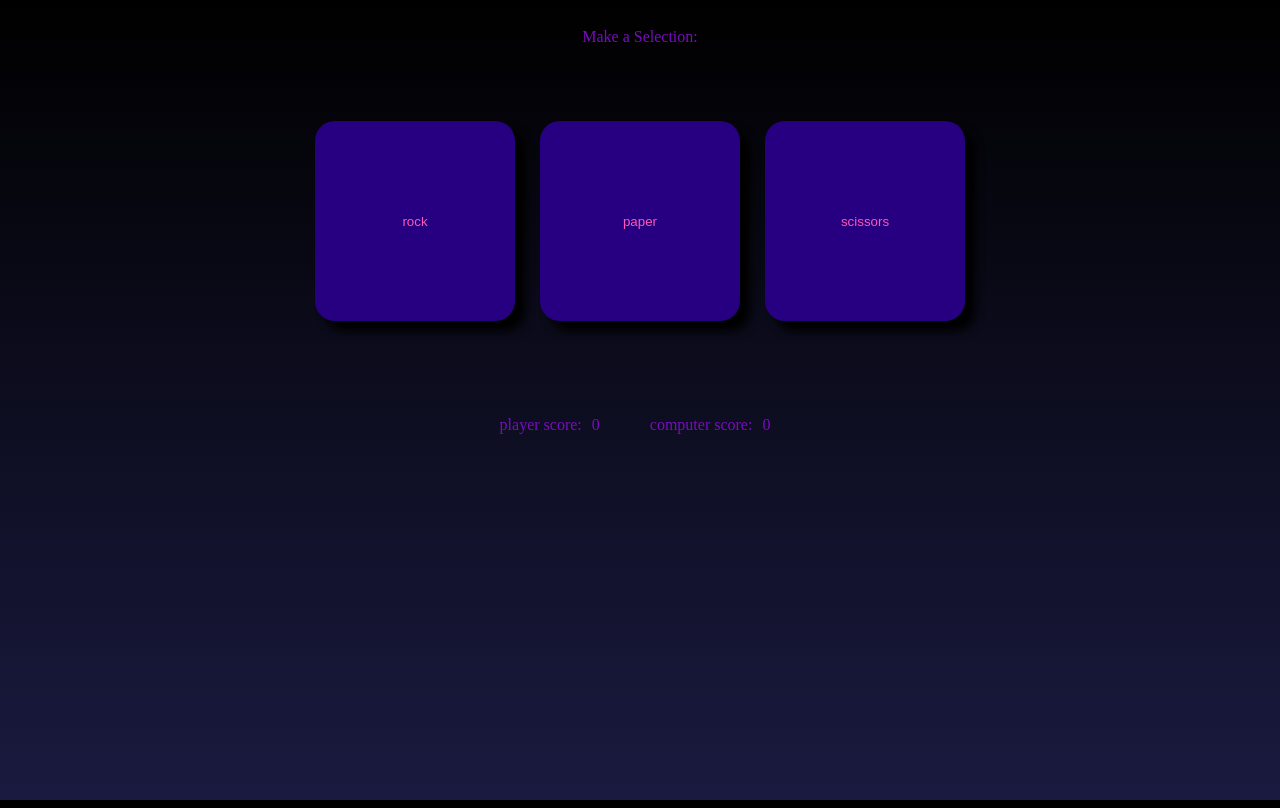
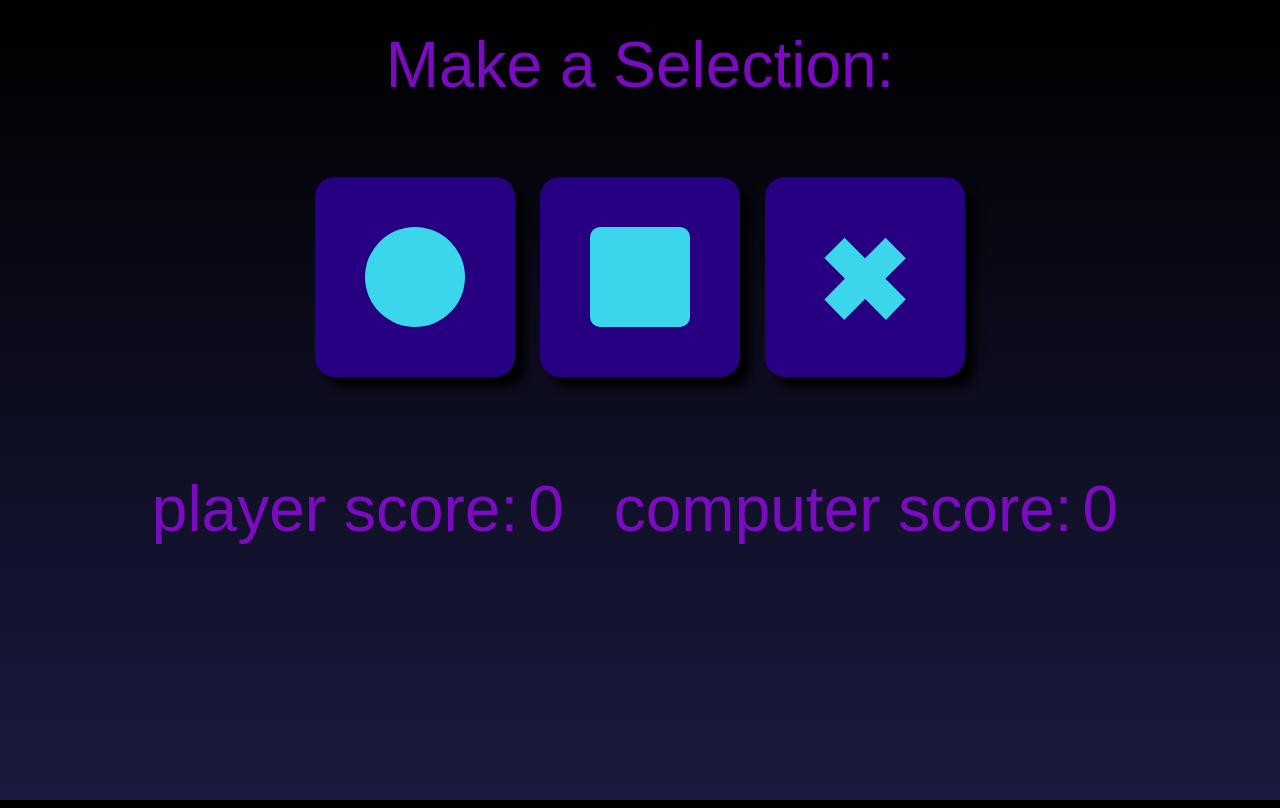
Before and after one commit to MSR-layer/rock-paper-scissors, a plain HTML site: page index.html in a window 1280 px wide. Drawn offline with Linux system fonts and the light colour scheme; a web font is replaced by a local one.

Commit message:
added rock paper scissors icons

```diff
--- a/index.html
+++ b/index.html
@@ -2,6 +2,9 @@
 <html lang="en">
 <head>
     <link rel="stylesheet" href="style.css">
+    <link rel="preconnect" href="https://fonts.googleapis.com">
+<link rel="preconnect" href="https://fonts.gstatic.com" crossorigin>
+<link href="https://fonts.googleapis.com/css2?family=Dongle&display=swap" rel="stylesheet">
     <meta charset="UTF-8">
     <meta http-equiv="X-UA-Compatible" content="IE=edge">
     <meta name="viewport" content="width=device-width, initial-scale=1.0">
@@ -11,9 +14,9 @@
     <div class="one">
         <div>Make a Selection:</div>
         <div class="buttons">
-            <button class="button" id="rock">rock</button>
-            <button class="button" id="paper">paper</button>
-            <button class="button" id="scissors">scissors</button>
+            <button class="button" id="rock" ><div></div></button>
+            <button class="button" id="paper"><div></div></button>
+            <button class="button" id="scissors"><div>&times;</div></button>
         </div>
     </div>
     <div id="results">
--- a/style.css
+++ b/style.css
@@ -1,12 +1,15 @@
 
 html,body{
     height: 100%;
+    font-family: 'Dongle', sans-serif;
+    font-size: 2em;
 }
 
 body{
     background-image: linear-gradient(#000000,#1A1A40);
     display: flex;
     flex-direction: column;
+
 }
 
 div{
@@ -40,6 +43,12 @@ button{
     margin: 75px;
 }
 
+.button{
+    display: flex;
+    justify-content: center;
+    align-items: center;
+}
+
 button:hover{
     transform: scale(1.1);
     transition:all 0.5s ease;
@@ -59,3 +68,24 @@ button:hover{
     padding-left: 10px;
     padding-right: 10px;
 }
+
+#rock div {
+    height: 100px;
+    width: 100px;
+    background-color: #3bd6eb;
+    border-radius: 50%;
+}
+
+#paper div {
+    height: 100px;
+    width: 100px;
+    background-color: #3bd6eb;
+    border-radius: 10px;
+}
+
+#scissors div{
+    font-size: 120px;
+    background-color: transparent;
+    color: #3bd6eb;
+    -webkit-text-stroke: 20px #3bd6eb;
+}
```
